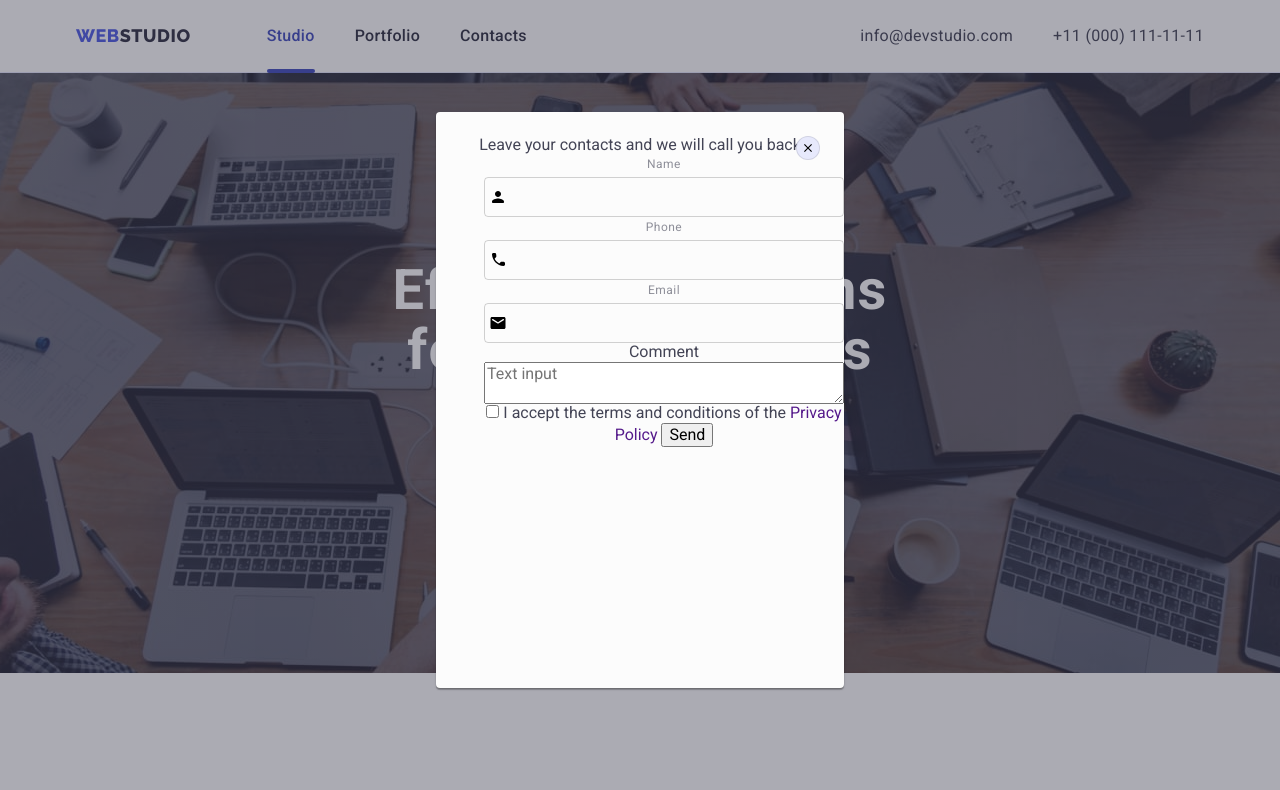
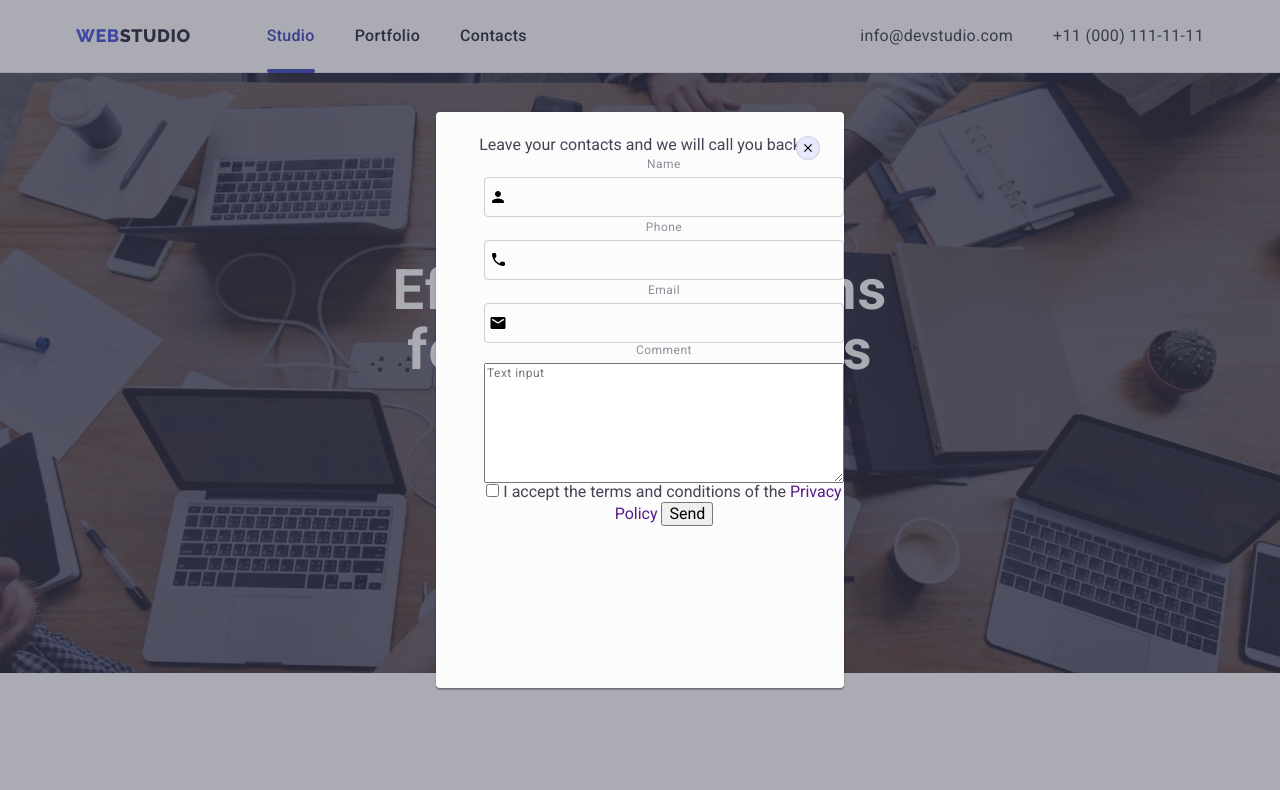
Before and after one commit to KaterinaKha/goit-markup-hw-06, a plain HTML site: page index.html in a window 1280 px wide. Both pictures are taken after a click on the button "Order Service". Shown: the top 790 px of the page. Drawn offline with nearby package versions, Linux system fonts and the light colour scheme.

Commit message:
Update index.html

```diff
--- a/index.html
+++ b/index.html
@@ -95,8 +95,9 @@
                         </div>
 
                         <div class="modal-field">
-                            <label for="user-text">Comment</label>
-                            <textarea name="user-text" id="user-text" placeholder="Text input"></textarea>
+                            <label for="user-text" class="input-text">Comment</label>
+                            <textarea name="user-text" id="user-text" placeholder="Text input"
+                                class="modal-comment"></textarea>
                         </div>
 
                         <input type="checkbox" name="policy" id="policy">
```
